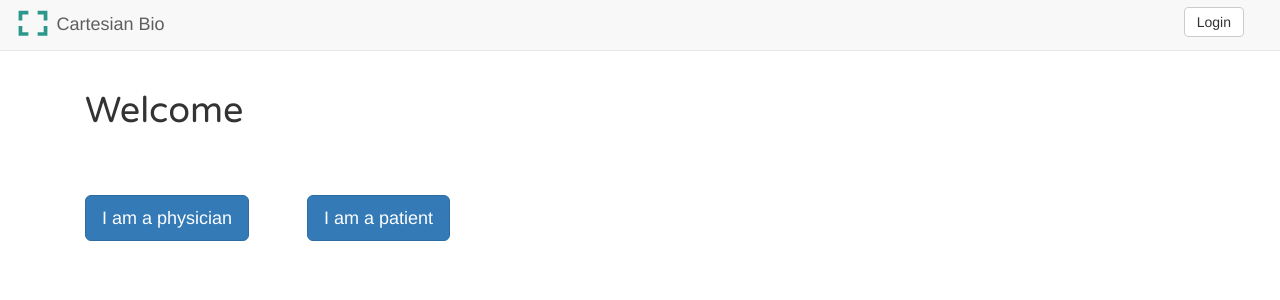
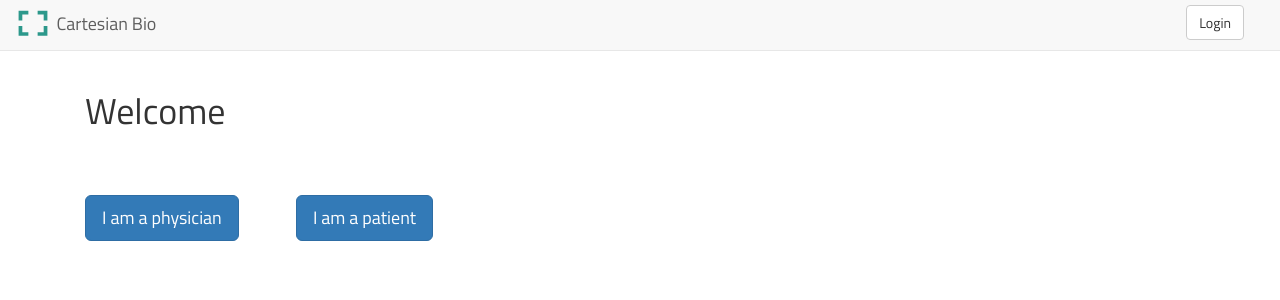
Before and after one commit to cartbio/tx-gui, a Jekyll site: the page built from index.html, in a window 1280 px wide. Shown: the top 300 px of the page. Built offline with Jekyll 4.4.1, drawn with Linux system fonts in a browser that asks for light colours; nearby versions of some CDN libraries; comment, search, counter and statistics services are not loaded.

Commit message:
change to Wondros font: Titillium Web

```diff
--- a/_sass/_cartesian.scss
+++ b/_sass/_cartesian.scss
@@ -1,9 +1,10 @@
 @import url(https://fonts.googleapis.com/css?family=Varela+Round);
+@import url(https://fonts.googleapis.com/css?family=Titillium+Web);
 
 $brand: #36bcab !default;
 
-.container {
-  h1, h2, h3 { font-family: 'Varela Round', sans-serif; }
+body, nav,  .container {
+  font-family: 'Titillium Web', sans-serif;
 }
 
 div.not_logged_in {
```
